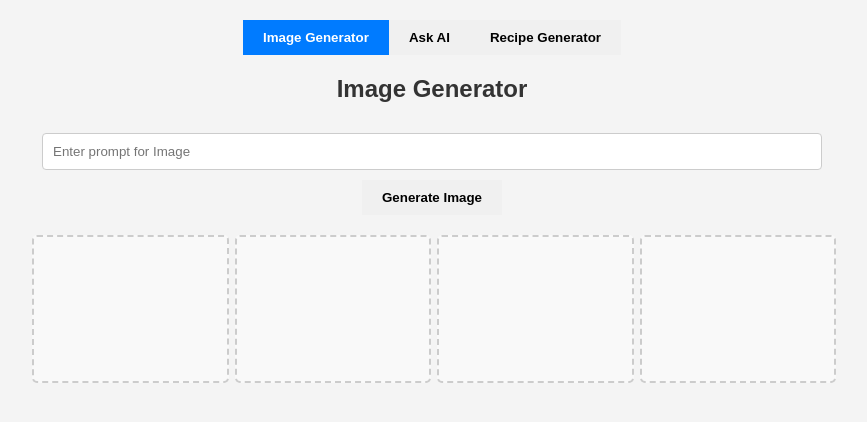
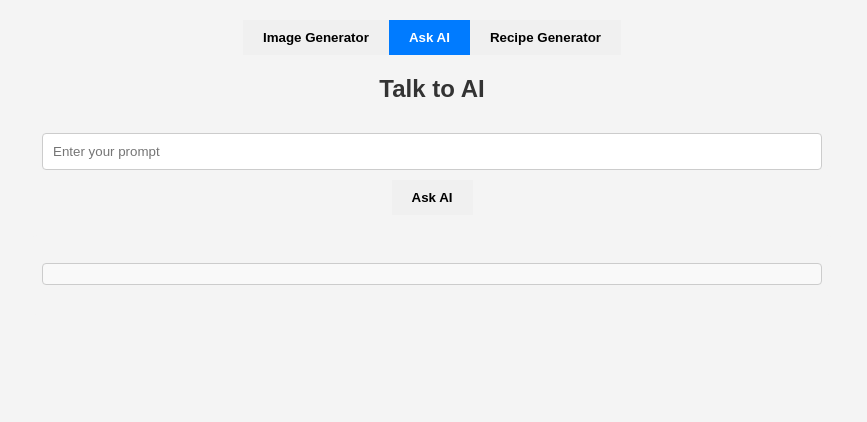
Before and after one commit to Reddy0018/spring-ai-demo-react, a React (Create React App) app: page / in a window 1280 px wide. Shown: the top 422 px of the page, without its empty margins (208-1075 px from the left). Built offline with nearby package versions, Linux system fonts and the light colour scheme.

Commit message:
Changed Default Active Tab
Changed Default Active Tab

```diff
--- a/src/App.js
+++ b/src/App.js
@@ -6,7 +6,7 @@ import ChatComponent from './Componenets/chat';
 
 function App() {
 
-  const [activeTab , setActiveTab] = useState('image-generator');
+  const [activeTab , setActiveTab] = useState('chat');
 
   const handleTabChange = (tab) => {
     // alert(tab);
```
